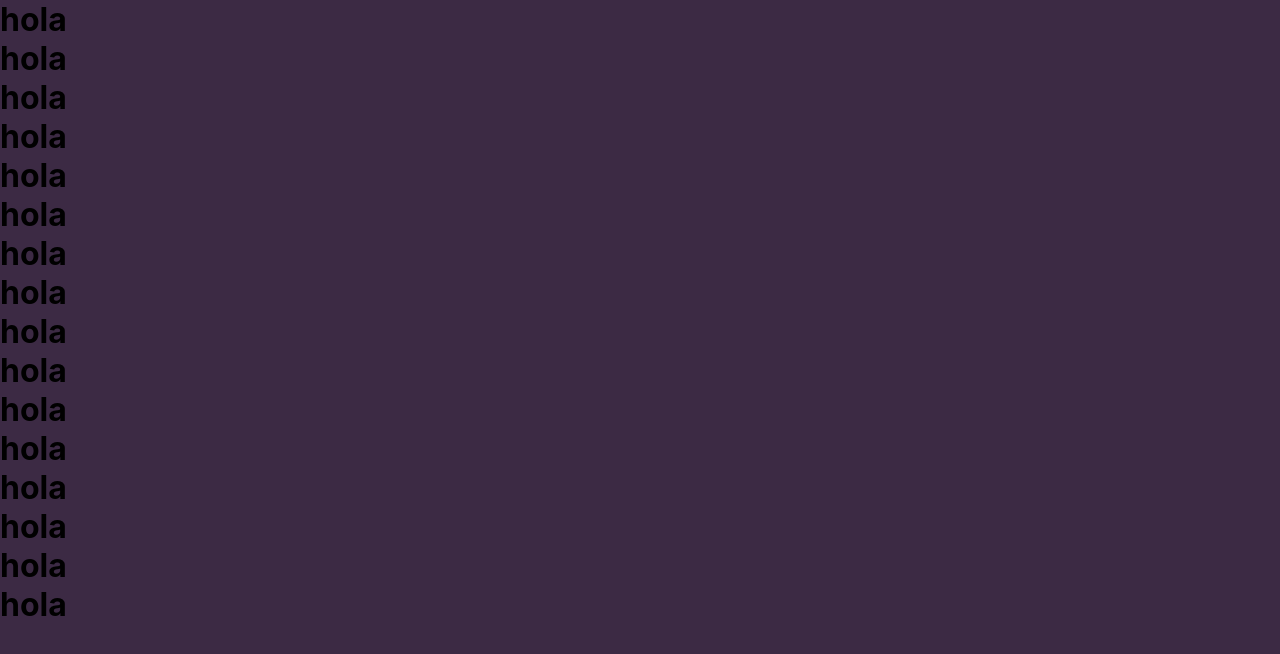
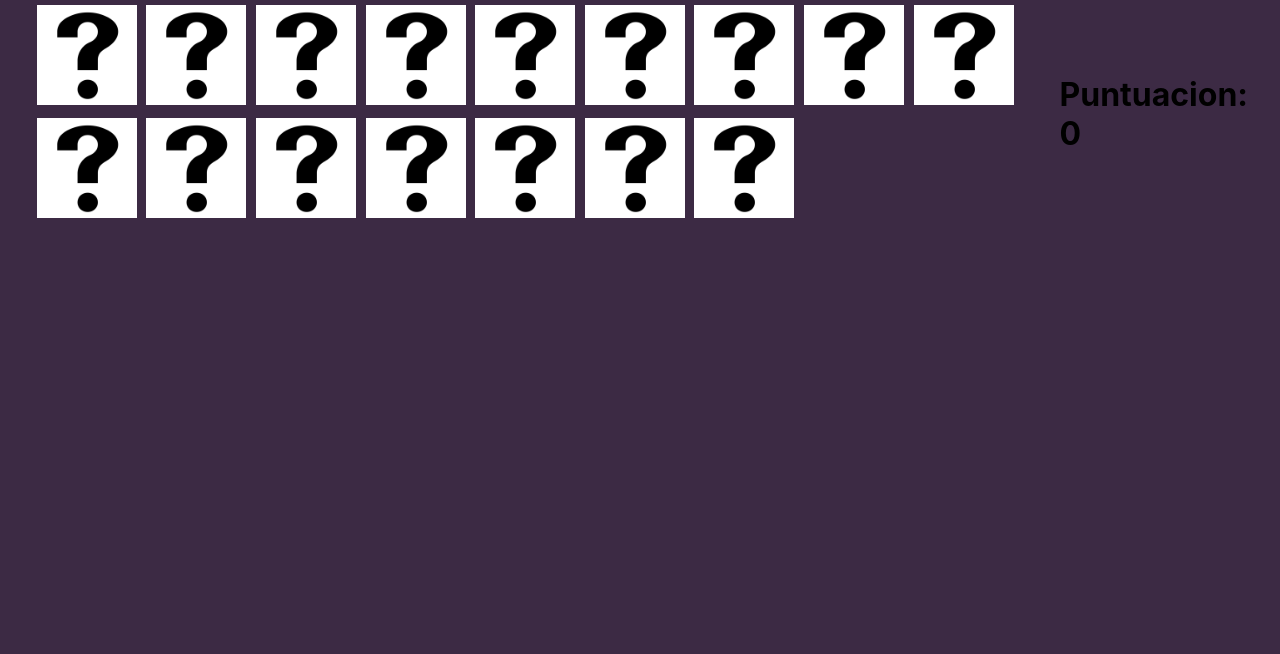
Before and after one commit to Cloud3312/unq-ui-braian-espinoza-trabajo-final, a React (Create React App) app: page / in a window 1280 px wide. Shown: the top 654 px of the page. Built offline with nearby package versions, Linux system fonts and the light colour scheme.

Commit message:
Se agrega la logica del tablero

```diff
--- a/package.json
+++ b/package.json
@@ -7,6 +7,7 @@
     "@testing-library/react": "^11.2.7",
     "@testing-library/user-event": "^12.8.3",
     "react": "^17.0.2",
+    "react-card-flip": "^1.1.3",
     "react-dom": "^17.0.2",
     "react-scripts": "4.0.3",
     "web-vitals": "^1.1.2"
--- a/src/components/Card.css
+++ b/src/components/Card.css
@@ -0,0 +1,15 @@
+.card {
+  cursor: pointer;
+}
+
+.backface {
+  width: 100px;
+  height: 100px;
+  margin: 0.3rem;
+}
+
+.frontface {
+  width: 100px;
+  height: 100px;
+  margin: 0.3rem;
+}
--- /dev/null
+++ b/src/components/Card.js
@@ -0,0 +1,56 @@
+import React, { useEffect, useState } from 'react'
+import ReactCardFlip from 'react-card-flip'
+import backface from '../imagenes/interrogacion.jpg'
+import './Card.css'
+
+const Card = ({
+  name,
+  number,
+  frontFace,
+  flipCard,
+  unflippedCards,
+  disabledCards,
+}) => {
+  const [isFlipped, setIsFlipped] = useState(false)
+  const [hasEvent, setHasEvent] = useState(true)
+
+  useEffect(() => {
+    if (unflippedCards.includes(number)) {
+      setTimeout(() => setIsFlipped(false), 700)
+    }
+  }, [unflippedCards])
+
+  useEffect(() => {
+    if (disabledCards.includes(number)) {
+      setHasEvent(false)
+    }
+  }, [disabledCards])
+
+  const handleClick = (event) => {
+    const value = flipCard(name, number)
+    if (value !== 0) {
+      setIsFlipped(!isFlipped)
+    }
+  }
+
+  return (
+    <div className='card'>
+      <ReactCardFlip isFlipped={isFlipped}>
+        <img
+          className='backface'
+          src={backface}
+          alt='backface'
+          onClick={hasEvent ? handleClick : null}
+        />
+        <img
+          className='frontface'
+          src={frontFace}
+          alt='frontFace'
+          onClick={hasEvent ? handleClick : null}
+        />
+      </ReactCardFlip>
+    </div>
+  )
+}
+
+export default Card
--- a/src/components/Card.jsx
+++ /dev/null
@@ -1,11 +0,0 @@
-import React from 'react'
-
-const Card = () => {
-  return (
-    <div>
-      <h1>hola</h1>
-    </div>
-  )
-}
-
-export default Card
--- a/src/components/Tablero.css
+++ b/src/components/Tablero.css
@@ -0,0 +1,14 @@
+.tableroContainer {
+  padding-left: 2rem;
+  padding-right: 2rem;
+  width: 100vw;
+  display: flex;
+  justify-content: center;
+  align-items: center;
+  flex-direction: row;
+}
+
+.cartas-container {
+  display: flex;
+  flex-wrap: wrap;
+}
--- a/src/components/Tablero.jsx
+++ b/src/components/Tablero.jsx
@@ -1,21 +1,93 @@
 import React, { useEffect, useState } from 'react'
-import { images4x4 } from '../utility/imagenesList'
-import Card from './Card.jsx'
+import { images4x4 } from '../utility/imagenesList4x4.js'
+import Card from './Card.js'
 import './Tablero.css'
 
 const Tablero = () => {
   const [cards, setCards] = useState([])
+  const [firstCard, setFirstCard] = useState({ name: null, number: null })
+  const [secondCard, setSecondCard] = useState({ name: null, number: null })
+  const [score, setScore] = useState(0)
+
+  const [unflippedCards, setUnflippedCards] = useState([]) //cartas que no matchearon
+  const [disabledCards, setDisabledCards] = useState([]) //cartas que matchearon
 
   useEffect(() => {
+    shuffleArray(images4x4)
     setCards(images4x4)
   }, [])
+
+  useEffect(() => {
+    checkForMatch()
+  }, [secondCard])
+
+  const shuffleArray = (array) => {
+    for (let i = array.length - 1; i > 0; i--) {
+      let j = Math.floor(Math.random() * (i + 1))
+      let temp = array[i]
+      array[i] = array[j]
+      array[j] = temp
+    }
+  }
+
+  const checkForMatch = () => {
+    if (firstCard.name && secondCard.name) {
+      const match = firstCard.name === secondCard.name
+      match ? disableCards() : unflipCards()
+    }
+  }
+
+  const disableCards = () => {
+    setDisabledCards(
+      disabledCards.concat([firstCard.number, secondCard.number])
+    )
+    setScore(score + 1)
+    console.log(disabledCards)
+    resetCards()
+  }
+
+  const unflipCards = () => {
+    setUnflippedCards([firstCard.number, secondCard.number])
+    resetCards()
+  }
+
+  const resetCards = () => {
+    setFirstCard({ name: null, number: null })
+    setSecondCard({ name: null, number: null })
+  }
+
+  const flipCard = (name, number) => {
+    //esto te salva de romperse, si son la misma carta
+    if (firstCard.name === name && firstCard.number === number) {
+      return 0
+    } else if (!firstCard.name) {
+      setFirstCard({ name, number }) //si no existe, se setea
+    } else if (!secondCard.name) {
+      setSecondCard({ name, number }) //si no existe, se setea
+    }
+    return 1
+  }
+
+  useEffect(() => {
+    checkForMatch()
+  }, [secondCard])
 
   return (
     <div className='tableroContainer'>
       <div className='cartas-container'>
-        {cards.map((card) => (
-          <Card />
+        {cards.map((card, index) => (
+          <Card
+            name={card.player}
+            number={index}
+            frontFace={card.src}
+            flipCard={flipCard}
+            unflippedCards={unflippedCards}
+            disabledCards={disabledCards}
+          />
         ))}
+      </div>
+      <div className='score'>
+        <h1>Puntuacion: {score}</h1>
       </div>
     </div>
   )
```
Also changed, not shown: src/utility/imagenesList4x4.js (renamed from src/utility/imagenesList.js), 1 other file (tests, documents, lock files or other folders).
